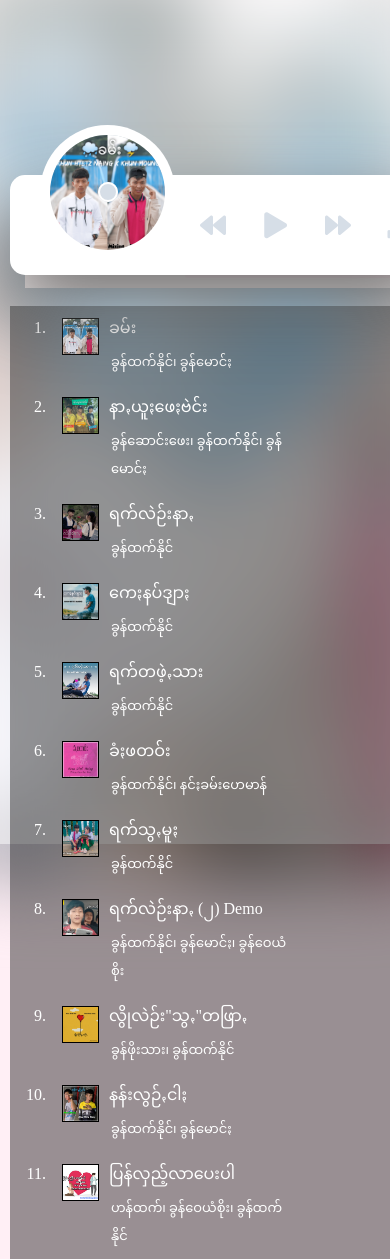
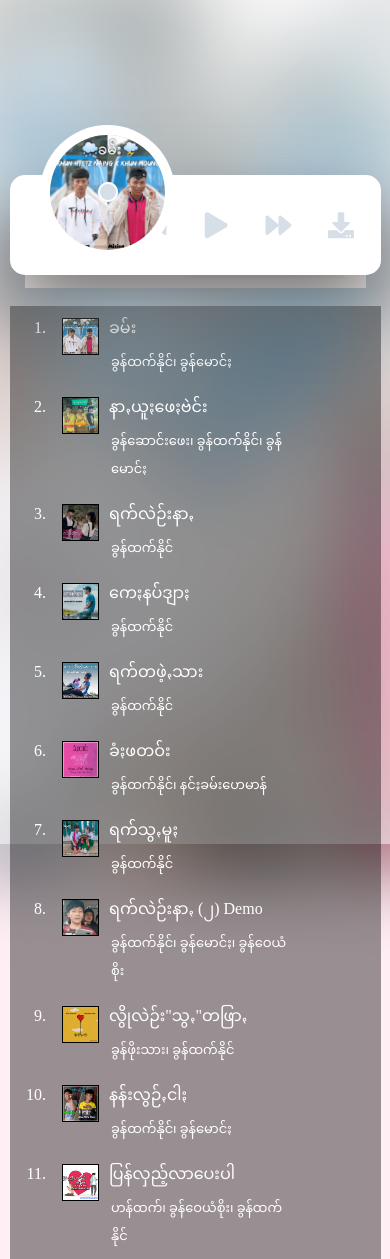
Before and after one commit to KhunHtetzNaing/htetz-naing, a PHP site: page / in a window 390 px wide; the page is wider, and only the part inside the window is pictured. Run offline with PHP 8.4, Linux system fonts and the light colour scheme; some libraries are stand-ins or nearby versions; some web fonts are replaced.

Commit message:
responsive :3

```diff
--- a/index.html
+++ b/index.html
@@ -2,8 +2,9 @@
 <html lang="en" >
 <head>
   <meta charset="UTF-8">
-  <meta name="viewport" content="width=device-width, initial-scale=1.0">
-  <meta http-equiv="X-UA-Compatible" content="ie=edge">
+<meta name="viewport" content="width=device-width,initial-scale=1,maximum-scale=1,user-scalable=no">
+<meta http-equiv="X-UA-Compatible" content="IE=edge,chrome=1">
+<meta name="HandheldFriendly" content="true">
   <link rel="shortcut icon" type="image/png" href="https://cdn.apk-cloud.com/detail/image/com.htetznaing.droidxbg-w130.png?r3"/>
   <title>Khun Htetz Naing 🎵</title>
   <link rel='stylesheet' href='https://use.fontawesome.com/releases/v5.3.1/css/all.css'>
--- a/script.js
+++ b/script.js
@@ -311,6 +311,7 @@
     var url_string = window.location.href;
     var url = new URL(url_string);
     if(isHas(url_string,'song=')){
+        console.log('has parameter');
         var songID = url.searchParams.get("song");
         currIndex = songID;
         selectTrack(-1);
--- a/style.css
+++ b/style.css
@@ -14,8 +14,7 @@
     font-family:'MON3 Anonta 1'!important;
 }
 
-#app-cover
-{
+#app-cover{
     padding: 10px;
     position: absolute;
     top: 20%;
@@ -24,6 +23,15 @@
     width: 430px;
     height: 100px;
     margin: -4px auto;
+}
+
+/* Tablet Landscape */
+@media screen and (max-width: 1060px) {
+    #app-cover { width:67%; }
+}
+/* Tabled Portrait */
+@media screen and (max-width: 768px) {
+    #app-cover { width:95%; }
 }
 
 #bg-artwork
```
